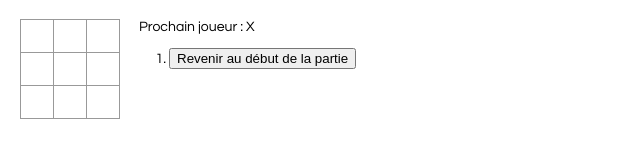
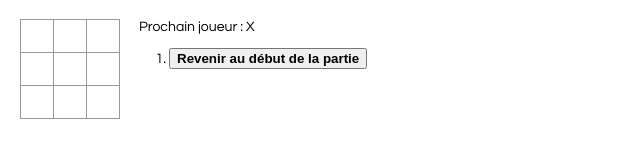
Before and after one commit to Severo-Yannick/morpion-react, a React app in the folder morpion/: page / in a window 1280 px wide. Shown: the full height of the page, 0-640 px from the left. Built offline with nearby package versions, Linux system fonts and the light colour scheme.

Commit message:
tour affiché en gras dans l’historique

```diff
--- a/morpion/src/index.css
+++ b/morpion/src/index.css
@@ -48,3 +48,7 @@ ol, ul {
 .game-info {
   margin-left: 20px;
 }
+
+.move {
+  font-weight: bold;
+}
--- a/morpion/src/index.js
+++ b/morpion/src/index.js
@@ -86,9 +86,10 @@ class Game extends React.Component {
 
     const moves  = history.map((step, move) => {
       const desc = move ? 'Revenir au tour n°' + move : 'Revenir au début de la partie';
+
       return (
-        <li key={move}>
-          <button onClick={() => this.jumpTo(move)}>{desc}</button>
+        <li key={move} >
+          <button onClick={() => this.jumpTo(move)} className="move">{desc}</button>
         </li>
       );
     });
```
